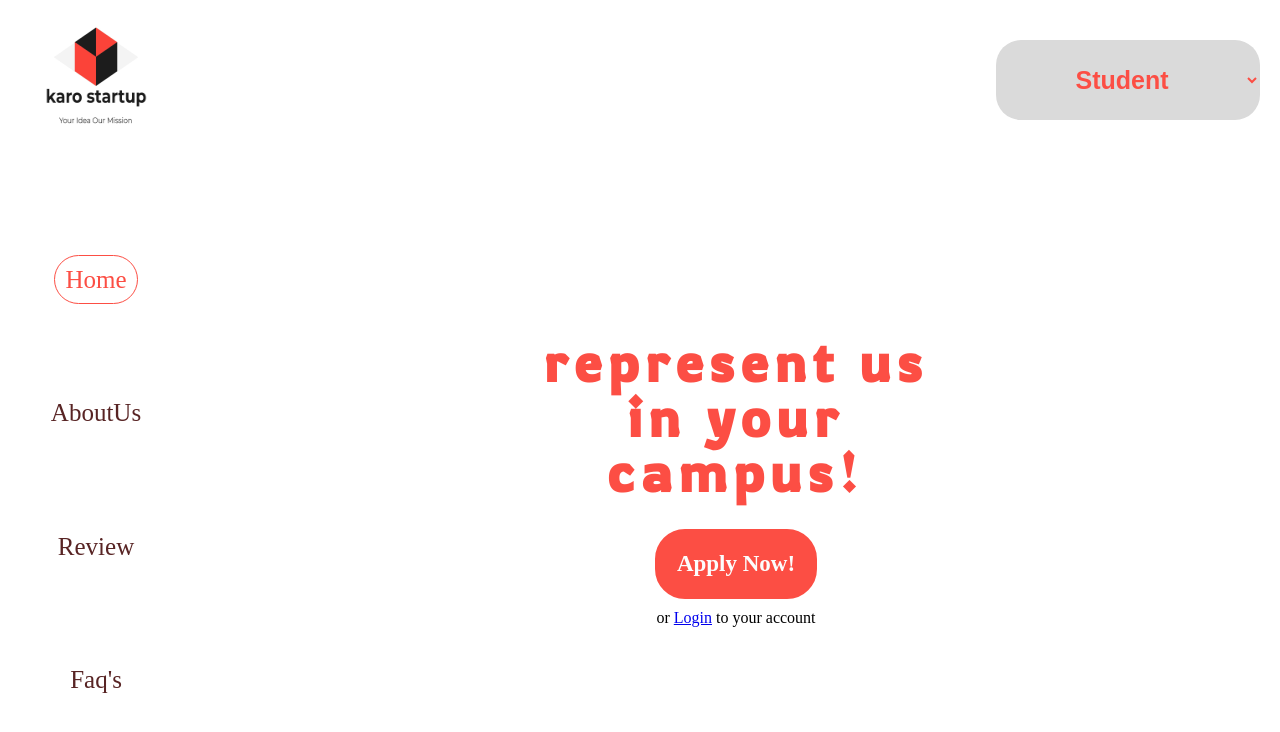
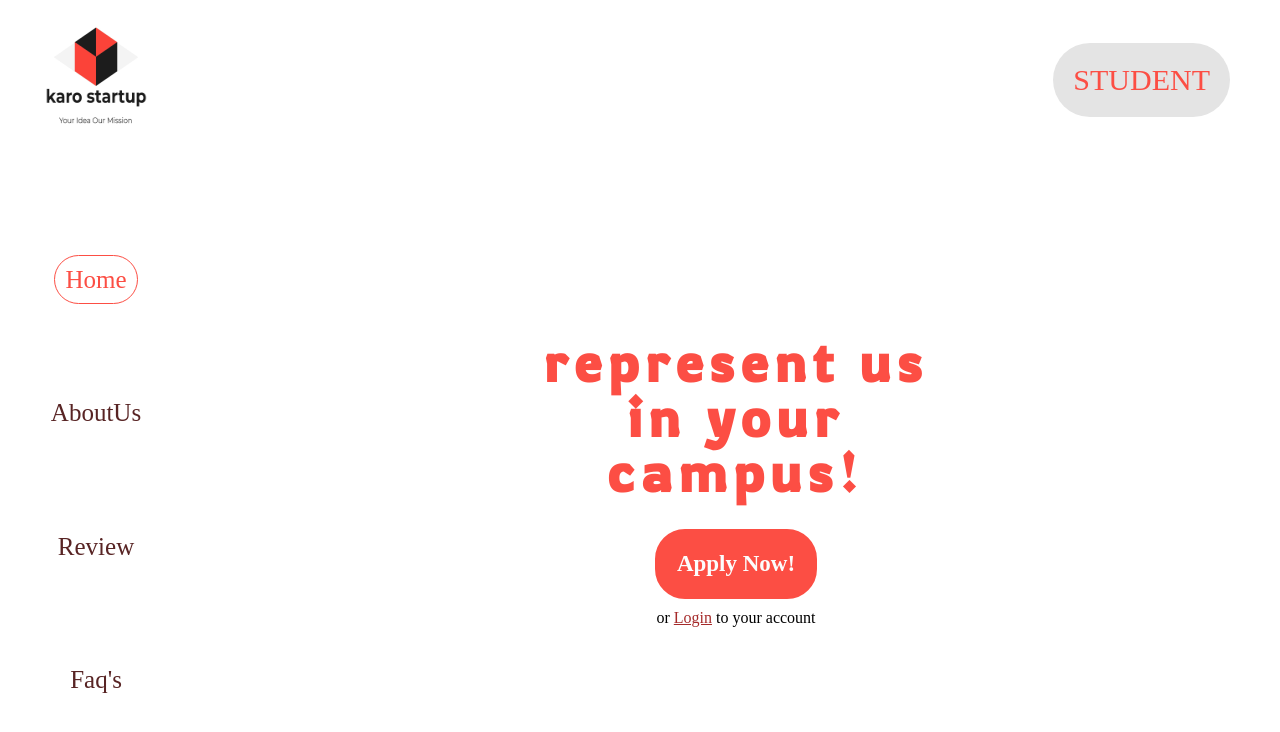
Before and after one commit to VPS07/webdevProject, a React (Create React App) app in the folder frontend/: page / in a window 1280 px wide. Shown: the top 732 px of the page. Built offline with nearby package versions, Linux system fonts and the light colour scheme.

Commit message:
some fixes in authentication forms

```diff
--- a/frontend/src/components/App.jsx
+++ b/frontend/src/components/App.jsx
@@ -3,8 +3,8 @@ import Nav from "./Nav";
 import Home from "./Home";
 import CASignup from "./ca_auth/Signup";
 import CALogin from "./ca_auth/Login";
-// import SUSignup from "./stud_auth/Signup";
-// import SULogin from "./stud_auth/Login";
+import SUSignup from "./stud_auth/Signup";
+import SULogin from "./stud_auth/Login";
 import About from "./About";
 import FAQ from "./FAQ";
 
@@ -20,6 +20,8 @@ function App() {
           <Route path="/calogin" element={<CALogin/>} />
           <Route path="/faq" element={<FAQ/>} />
           <Route path="/about" element={<About/>} />
+          <Route path="/slogin" element={<SULogin/>} />
+          <Route path="/ssignup" element={<SUSignup/>} />
         </Routes>
 
       </div>
--- a/frontend/src/components/Home.js
+++ b/frontend/src/components/Home.js
@@ -5,15 +5,14 @@ function Home() {
   return (
     <div className="home">
       <div className="links">
-        <select>
-          <option>Student</option>
-          <option>Campus Ambassdor</option>
-        </select>
+        <NavLink to="/ssignup" className="stud-auth-btn">student</NavLink>
       </div>
       <div className="main">
         <h1>represent us in your campus!</h1>
-        <NavLink to = "/casignup">apply now!</NavLink>
-        <p>or <NavLink to = "/calogin">Login</NavLink> to your account</p>
+        <NavLink to="/casignup">apply now!</NavLink>
+        <p>
+          or <NavLink to="/calogin">Login</NavLink> to your account
+        </p>
       </div>
     </div>
   );
--- a/frontend/src/components/ca_auth/Login.js
+++ b/frontend/src/components/ca_auth/Login.js
@@ -1,8 +1,8 @@
 import "../style/App.css";
 import img1 from "../media/logo.jpeg";
-function Login() {
+function Signup() {
   return (
-    <div className="App" id="page">
+    <div id="page">
       <div id="firstdiv">
         <section id="head">
           <h1>
@@ -16,29 +16,21 @@ function Login() {
       </div>
       <div class="box">
         <form class="form" action="">
-          <div id="boxess">
-            <input type="text" placeholder="Enter your name" id="name" />
+          <div id="boxes">
+            <input type="text" id="name" placeholder="Enter your username or email " />
           </div>
-          <div id="boxess">
-            <input type="email" id="name" placeholder="Enter your email" />
-          </div>
-          <div id="boxess">
+          <div id="boxes">
             <input
               type="password"
               id="name"
               placeholder="Enter your password"
             />
           </div>
-          {/* <div id="boxess">
-            <input type="password" id="name" placeholder="confirm  password" />
-          </div> */}
-          <div>
-            <input type="submit" value="Login" id="submit" />
-          </div>
+            <input type="submit" value="LOGIN" id="submit" />
         </form>
       </div>
     </div>
   );
 }
 
-export default Login;
+export default Signup;
--- a/frontend/src/components/ca_auth/Signup.js
+++ b/frontend/src/components/ca_auth/Signup.js
@@ -2,7 +2,7 @@ import "../style/App.css";
 import img1 from "../media/logo.jpeg";
 function Signup() {
   return (
-    <div className="App" id="page">
+    <div id="page">
       <div id="firstdiv">
         <section id="head">
           <h1>
--- a/frontend/src/components/stud_auth/Login.js
+++ b/frontend/src/components/stud_auth/Login.js
@@ -1,36 +1,30 @@
 import "../style/stud_auth/Login.css";
-import profile from "../media/logo.jpeg";
+import { NavLink } from "react-router-dom";
 
-function App() {
+function Login() {
   return (
-    <div className="main-login">
-      <div className="sub-main">
-        <div>
-          <div className="imgs">
-            <div className="container-image">
-              <img src={profile} alt="profile" className="profile" />
-            </div>
+    <div className="signup">
+      <div class="wrapper">
+        <h2>Login</h2>
+        <form action="#">
+          <div class="input-box">
+            <input type="text" placeholder="User Name or Email" required />
           </div>
-          <div>
-            <h1>any text</h1>
-            <div>
-              <input type="text" placeholder="username" className="name" />
-            </div>
+          <div class="input-box">
+            <input type="password" placeholder="Password" required />
           </div>
-          <div className="second-input">
-            <input type="password" placeholder="password" className="name" />
+          <div class="input-box button">
+            <input type="Submit" value="Login" />
           </div>
-          <div className="login-button">
-            <button>Login</button>
+          <div class="text">
+            <h3>
+              Don't have an account? <NavLink to = "/ssignup">Signup now</NavLink>
+            </h3>
           </div>
-
-          <p className="link">
-            <a href="#">Forgot password ?</a> Or <a href="#">Sign Up</a>
-          </p>
-        </div>
+        </form>
       </div>
     </div>
   );
 }
 
-export default App;
+export default Login;
--- a/frontend/src/components/stud_auth/Signup.js
+++ b/frontend/src/components/stud_auth/Signup.js
@@ -1,4 +1,5 @@
 import "../style/stud_auth/main.css";
+import { NavLink } from "react-router-dom";
 
 function Signup() {
   return (
@@ -27,7 +28,7 @@ function Signup() {
           </div>
           <div class="text">
             <h3>
-              Already have an account? <a href="#">Login now</a>
+              Already have an account? <NavLink to = "/slogin">Login now</NavLink>
             </h3>
           </div>
         </form>
--- a/frontend/src/components/style/App.css
+++ b/frontend/src/components/style/App.css
@@ -1,5 +1,12 @@
+#page {
+  box-sizing: border-box;
+  width: 80%;
+  padding-top: 50px;
+  display: flex;
+}
+
 #head h1 b {
-  color: black;
+  color: var(--cod-gray);
   margin-right: 400px;
   font-size: 50px;
   padding: 0px;
@@ -10,7 +17,7 @@
 }
 #head p {
   font-size: 20px;
-  color: black;
+  color: var(--cod-gray);
   font-family: "Times New Roman", Times, serif;
 }
 #firstdiv {
@@ -29,27 +36,37 @@
   border: 30px solid var(--irish-coffee);
   margin-top: 13px;
   margin-left: 200px;
-  color: black;
+  color: var(--cod-gray);
   font-size: 16px;
   padding: 10px;
   border-bottom-left-radius: 5px;
   border-top-left-radius: 5px;
   border-bottom-right-radius: 5px;
   border-top-right-radius: 5px;
-  background-color: black;
+  background-color: var(--cod-gray);
 }
 #name {
   width: 500px;
   height: 30px;
   color: var(--cod-gray);
-  border: 4px solid wheat;
-  font-size: 20px;
+  font-size: 15px;
+  letter-spacing: 3px;
 }
 #boxes {
   padding: 15px;
 }
+.box{
+  display: flex;
+  align-items: center;
+  justify-content: center;
+}
 .form {
+  height: 70%;
   text-align: center;
+  display: flex;
+  flex-direction: column;
+  justify-content: space-evenly;
+  align-items: center;
 }
 #submit {
   color: white;
--- a/frontend/src/components/style/Home.css
+++ b/frontend/src/components/style/Home.css
@@ -12,16 +12,15 @@
   align-items: center;
 }
 
-.home > .links > select {
-  height: 50%;
-  border-radius: 25px;
-  text-align: center;
+.links > .stud-auth-btn {
+  font-size: 30px;
+  text-decoration: none;
+  text-transform: uppercase;
+  margin: 50px;
+  padding: 20px;
+  border-radius: 50px;
   color: var(--sunset-orange);
-  font-size: 25px;
-  font-weight: 600;
-  margin-right: 20px;
-  background-color: rgb(218, 218, 218);
-  border: none;
+  background-color: #e4e4e4;
 }
 
 .home > .main {
--- a/frontend/src/components/style/nav/nav.css
+++ b/frontend/src/components/style/nav/nav.css
@@ -4,6 +4,7 @@ nav {
   display: flex;
   flex-direction: column;
   align-items: center;
+  box-sizing: border-box;
 }
 
 nav > .logo {
--- a/frontend/src/components/style/stud_auth/Login.css
+++ b/frontend/src/components/style/stud_auth/Login.css
@@ -32,7 +32,7 @@
   width: 180px;
   border-radius: 170px;
 }
-input{
+input.name{
   width: 300px;
   height: 50px;
   color: white;
--- a/frontend/src/components/style/stud_auth/main.css
+++ b/frontend/src/components/style/stud_auth/main.css
@@ -1,6 +1,7 @@
 @import url("https://fonts.googleapis.com/css?family=Poppins:400,500,600,700&display=swap");
 
 .signup {
+  width: 100%;
   margin: 0;
   padding: 0;
   box-sizing: border-box;
@@ -9,7 +10,7 @@
   display: flex;
   align-items: center;
   justify-content: center;
-  background-color: #800000;
+  background-color: var(--irish-coffee);
 }
 .wrapper {
   position: relative;
@@ -19,7 +20,7 @@
   padding: 34px;
   border-radius: 6px;
   box-shadow: 0 5px 10px rgba(0, 0, 0, 0.2);
-  background-color: #bc544b;
+  background-color: var(--stiletto);
 }
 .wrapper h2 {
   position: relative;
@@ -50,7 +51,7 @@ form .input-box input {
   font-size: 17px;
   font-weight: 400;
   color: #333;
-  border: 1.5px solid #800000;
+  border: 1.5px solid var(--sunset-orange);
   border-bottom-width: 2.5px;
   border-radius: 6px;
   transition: all 0.3s ease;
@@ -73,7 +74,7 @@ form h3 {
   color: #fff;
   letter-spacing: 1px;
   border: none;
-  background: #bb0a1e;
+  background: var(--sunset-orange);
   cursor: pointer;
 }
 .input-box.button input:hover {
```
